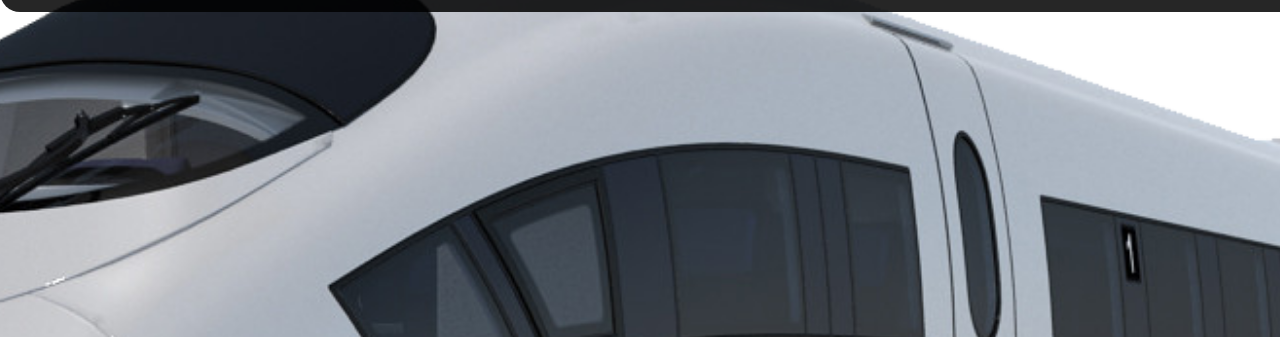
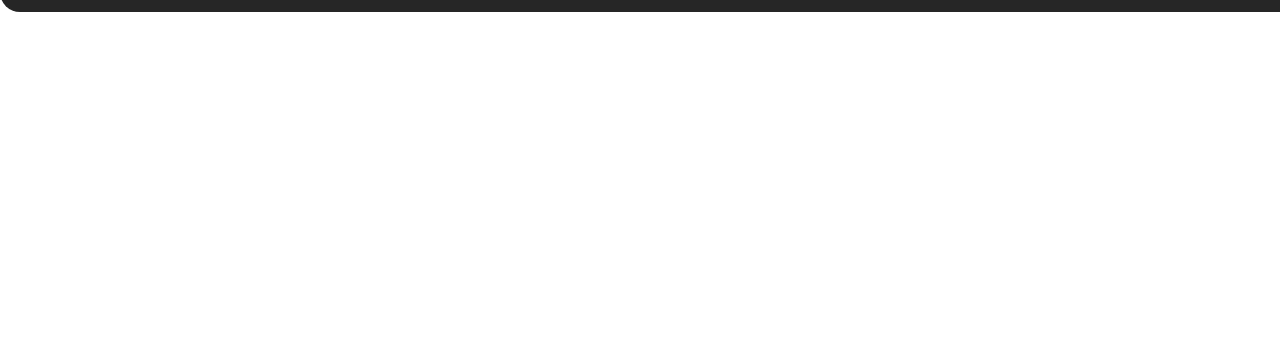
Before and after one commit to kapilsharma121/frontend-frontier-irctc, a plain HTML site: page index.html in a window 1280 px wide. Shown: the part 68-405 px from the top of the page. Drawn offline with Linux system fonts and the light colour scheme.

Commit message:
Updated homepage and fixed train image issue

```diff
--- a/css/home.css
+++ b/css/home.css
@@ -2,8 +2,8 @@
 body {
     margin: 0;
     font-family: Arial, sans-serif;
-    /* background: linear-gradient(120deg, #1f4037, #99f2c8); */
-    background: url('/image/trian_PNG16650.png') no-repeat center center/cover;
+
+    /* background: url('/image/trian_PNG16650.png') no-repeat center center/cover; */
     /* Gradient background */
     color: white;
     text-align: center;
```
